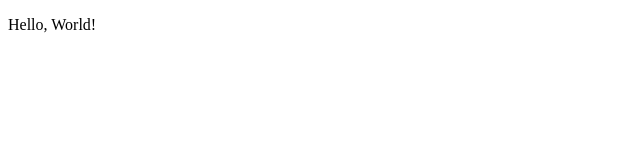
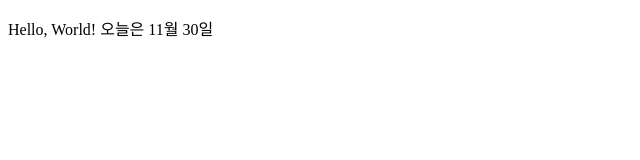
Before and after one commit to Phriel/First, a plain HTML site: page index.html in a window 1280 px wide. Shown: the whole page, without its empty margins (0-640 px from the left). Drawn offline with Linux system fonts and the light colour scheme.

Commit message:
Update index.html

```diff
--- a/index.html
+++ b/index.html
@@ -7,6 +7,6 @@
 	<title>Portfolio</title>
 </head>
 <body>
-  <p>Hello, World!</p>
+  <p>Hello, World! 오늘은 11월 30일</p>
 </body>
 </html>
```
